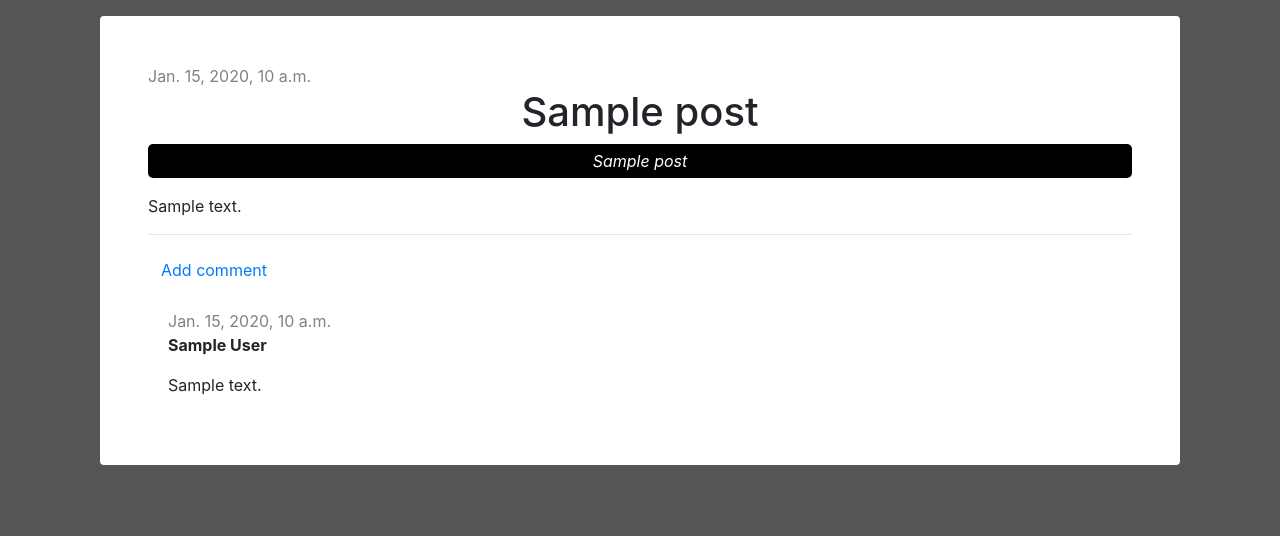
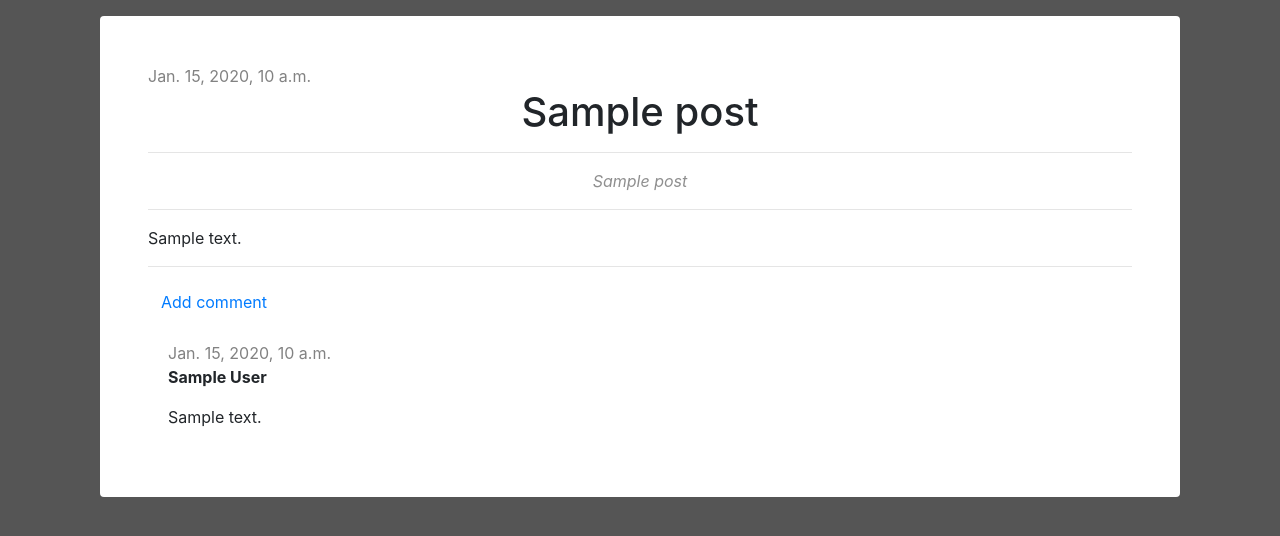
Before and after one commit to WillEdMatsypie/bridging-coursework, a Django app: page /post/1/ in a window 1280 px wide. Shown: the part 56-592 px from the top of the page. Run offline with Django 3.2, Linux system fonts and the light colour scheme; tables that the repository leaves empty hold one stand-in row (values such as "Sample post"); some libraries are stand-ins or nearby versions.

Commit message:
Further improvements to the detail view design

```diff
--- a/blog/static/css/blog.css
+++ b/blog/static/css/blog.css
@@ -20,15 +20,3 @@ body {
     float: none; /* Added */
     margin-bottom: 10px; /* Added */
 }
-
-.sub-box {
-    background-color: #000000;
-    width: 100%;
-    border-radius: 5px;
-}
-
-.sub-box p {
-    padding: 5px;
-    color: #ffffff;
-    text-align: center;
-}
--- a/blog/templates/blog/post_detail.html
+++ b/blog/templates/blog/post_detail.html
@@ -18,9 +18,9 @@
                     <a class="btn btn-default" href="{% url 'post_remove' pk=post.pk %}">Delete</span></a>
                 {% endif %}
                 <h1 style="text-align: center;">{{ post.title }}</h1>
-                <div class="sub-box">
-                    <p class="subtitle">{{ post.subtitle }}</p>
-                </div>
+                <hr>
+                <p class="subtitle" style="text-align: center;">{{ post.subtitle }}</p>
+                <hr>
                 <p>{{ post.text |  markdown | safe  }}</p>
                 <hr>
                 <a class="btn btn-default" href="{% url 'add_comment_to_post' pk=post.pk %}">Add comment</a>
```
